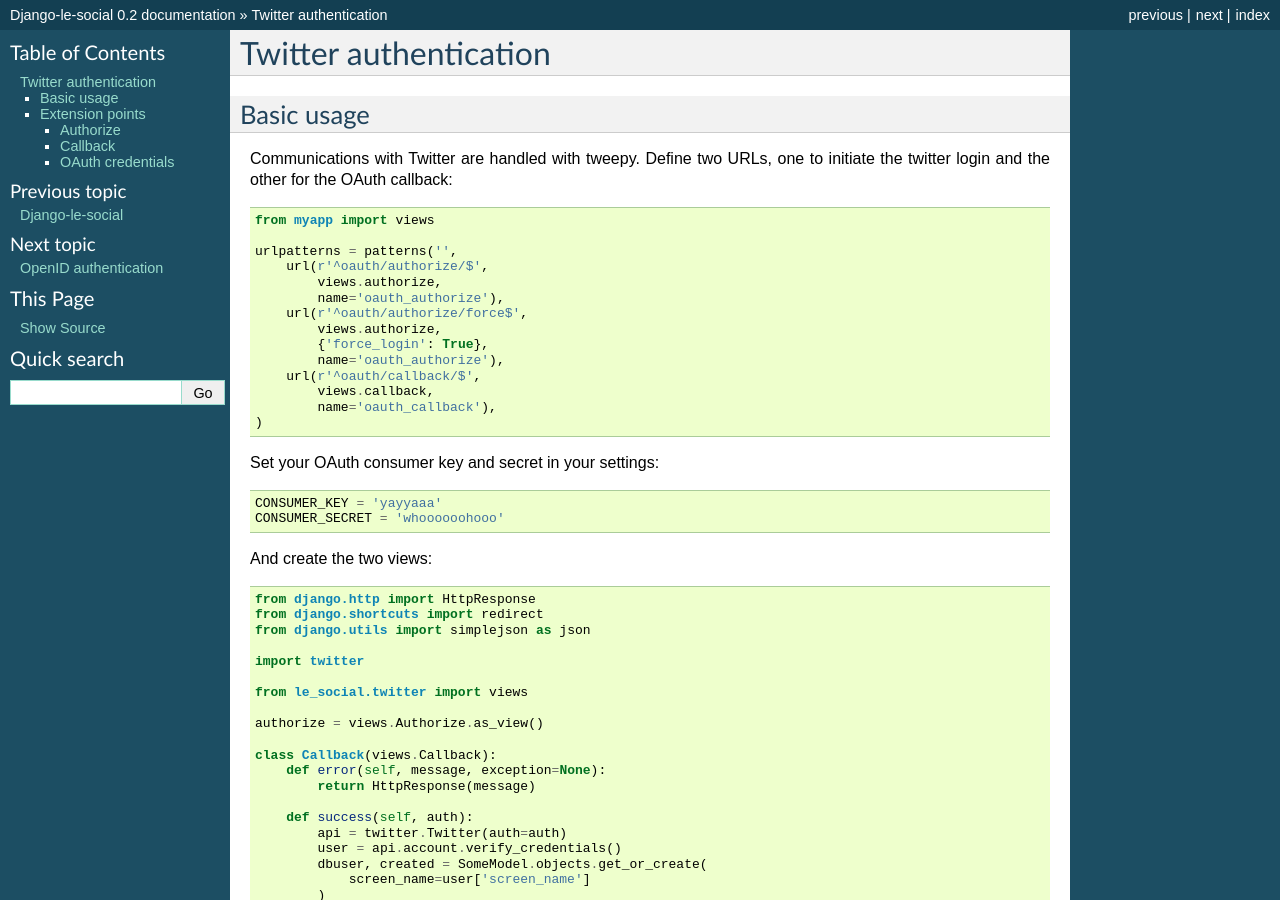
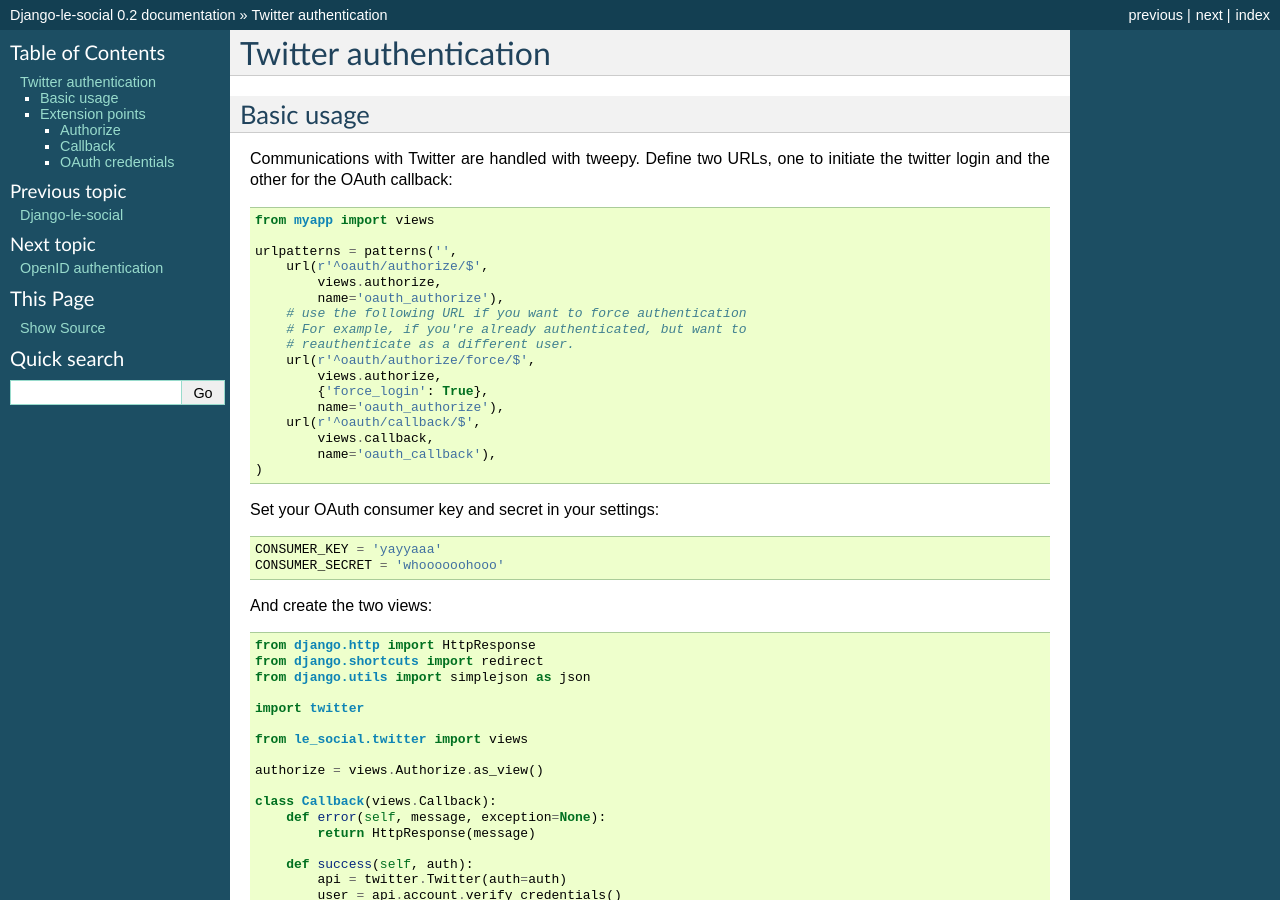
Before and after one commit to brutasse/django-le-social, a Sphinx documentation site: the page built from docs/twitter.rst, in a window 1280 px wide and 900 px high. Built offline with Sphinx 7.4.7, drawn with Linux system fonts in a browser that asks for light colours.

Commit message:
Added forgotten explanation of force_login

```diff
--- a/docs/twitter.rst
+++ b/docs/twitter.rst
@@ -15,7 +15,10 @@
         url(r'^oauth/authorize/$',
             views.authorize,
             name='oauth_authorize'),
-        url(r'^oauth/authorize/force$',
+        # use the following URL if you want to force authentication
+        # For example, if you're already authenticated, but want to
+        # reauthenticate as a different user.
+        url(r'^oauth/authorize/force/$',
             views.authorize,
             {'force_login': True},
             name='oauth_authorize'),
```
